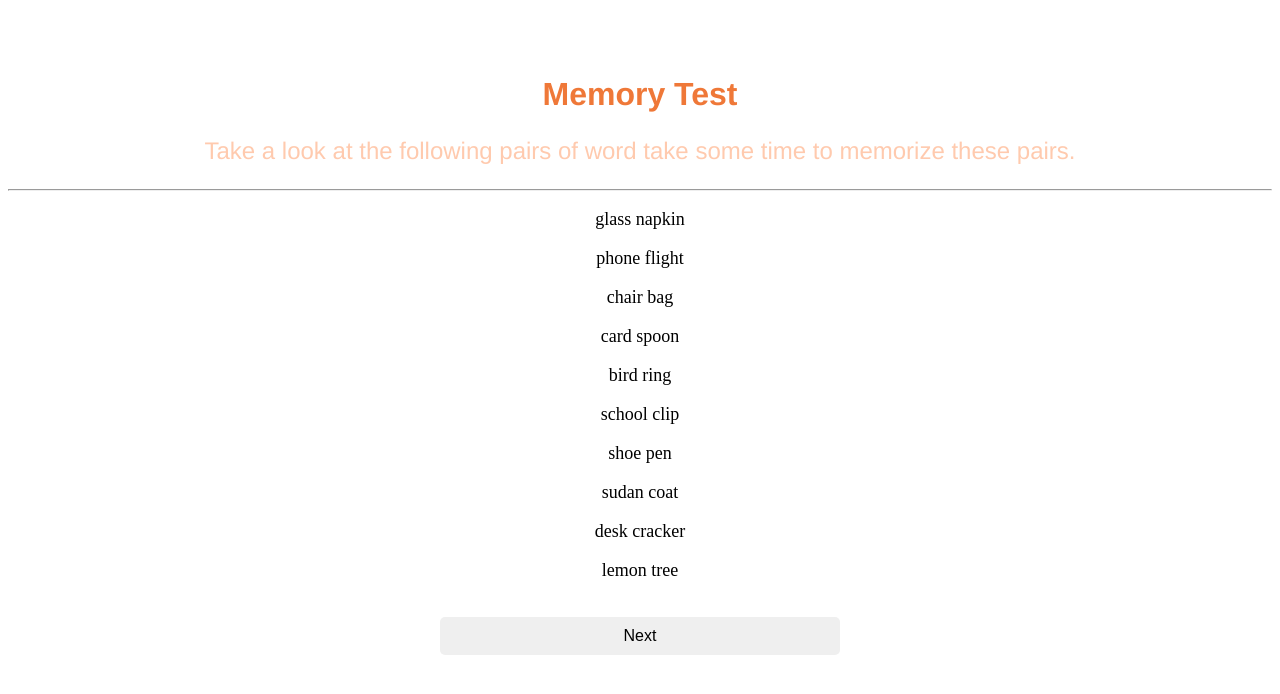
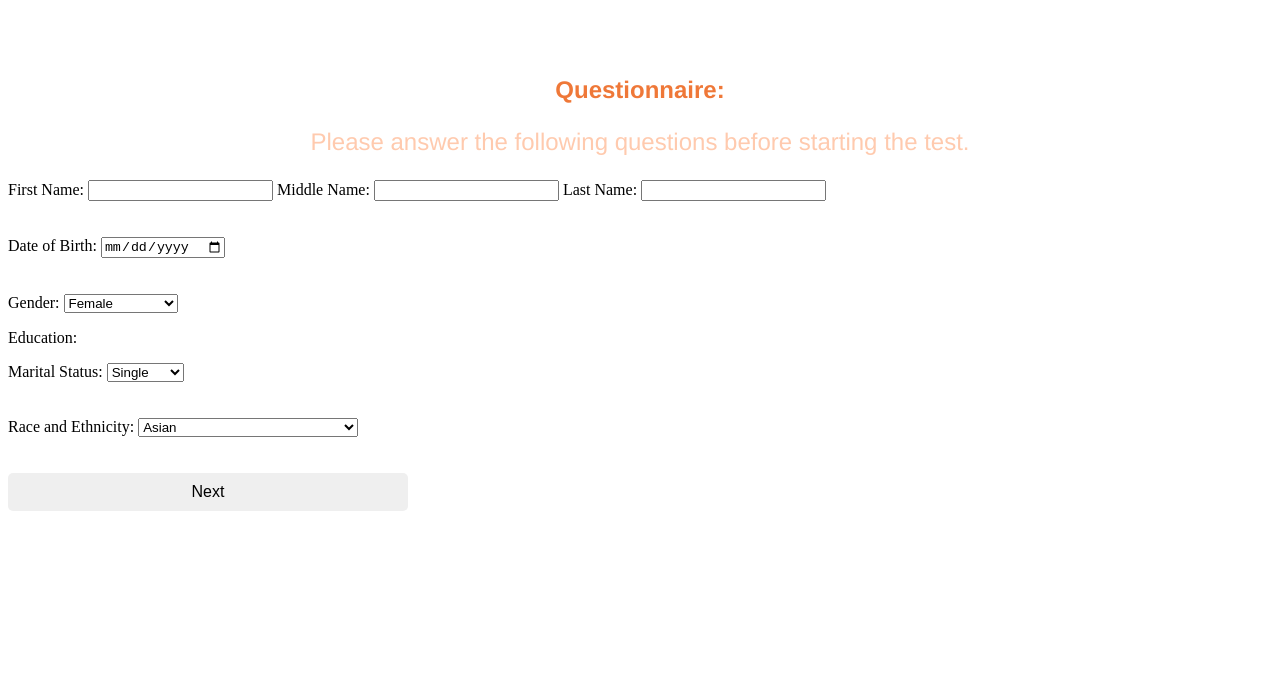
Before and after one commit to Sara-Noor24/HCI_Prototype, a website: page index.html in a window 1280 px wide. Both pictures are taken after a click on the button "Start Test". Drawn offline with Linux system fonts and the light colour scheme.

Commit message:
fixed questionnaire and some styling

```diff
--- a/app.js
+++ b/app.js
@@ -6,6 +6,8 @@ const pairwords1 = document.getElementById('pairwords1');
 const pairwords2 = document.getElementById('pairwords2');
 const nextq = document.getElementById('nextq');
 const allContent = document.getElementById('allContent');
+const questionnaire = document.getElementById('questionnaire');
+const startq1 = document.getElementById('startq1');
 //creating vaiables for question 1 - 3 (word/memory question)
 pairwords1_testwords = ["lake", "dust", "house", "dog","mat", "book", "soup", "jeep", "bottle", "water"]
 pairwords1_answers = ["plug", "flight", "table", "leaf","drink", "coffee", "straw", "pen", "clip", "tree"]
@@ -21,7 +23,11 @@ const randomNumber = Math.floor(Math.random() * 2) + 1;
 startButton.addEventListener('click', function() {
     // Remove all content from the container
     contentContainer.innerHTML = '';
+    questionnaire.style.display = 'block';
+});
 
+startq1.addEventListener('click', function(){
+    questionnaire.innerHTML = '';
     questionPageOne.style.display = 'block';
 
     if (randomNumber == 1){
@@ -31,8 +37,7 @@ startButton.addEventListener('click', function() {
         pairwords2.style.display = "block";
         nextq.style.display = "block";
     }
-
-});
+} )
 
 // action button to move on from list of words to first question
 nextq.addEventListener('click', function() {
--- a/index.html
+++ b/index.html
@@ -9,8 +9,62 @@
     <div id="allContent">
         <div id="content">
             <h1 class="heading">Cognitive Analysis Test</h1>
-            <p>Please click the button below to start your cognative test.</p>
-            <button id="startTestButton">Start Test</button>
+            <p class="instructions">Please click the button below to start your cognative test.</p>
+            <button class="button" id="startTestButton">Start Test</button>
+        </div>
+        <div id="questionnaire" style="display: none;">
+            <h2 class="heading">Questionnaire:</h2>
+                <p class="instructions">Please answer the following questions before starting the test.</p>
+                <form action="/actionName">
+                    <label for="firstname">First Name:</label>
+                    <input type="text" id="firstname" name="firstname">
+                    <label for="middlename">Middle Name:</label>
+                    <input type="text" id="middlename" name="middlename">
+                    <label for="lastname">Last Name:</label>
+                    <input type="text" id="lastname" name="lastname">
+                </form>
+                <br><br>
+                <form action="/actionBirth">
+                    <label for="birthdate">Date of Birth:</label>
+                    <input type="date" id="birthdate" name="birthdate">
+                </form>
+                <br><br>
+                <form action="/actionGender">
+                    <label for="gender">Gender:</label>
+                    <select name="gender" id="gender">
+                        <option value="Female">Female</option>
+                        <option value="Male">Male</option>
+                        <option value="Nonbinary">Nonbinary</option>
+                        <option value="Rather">Rather Not Say</option>
+                    </select>
+                </form>
+                <p>Education:</p>
+                <form action="/actionMarital">
+                    <label for="maritalStatus">Marital Status:</label>
+                    <select name="maritalStatus" id="maritalStatus">
+                        <option value="single">Single</option>
+                        <option value="married">Married</option>
+                        <option value="divorced">Divorced</option>
+                        <option value="widowed">Widowed</option>
+                        <option value="other">Other</option>
+                    </select>
+                </form>
+                <br><br>
+                <form action="/actionRace">
+                    <label for="race">Race and Ethnicity:</label>
+                    <select name-="race" id="race">
+                        <option value="Asian">Asian</option>
+                        <option value="White">White</option>
+                        <option value="African American">African American</option>
+                        <option value="American Indian or Alaska Native">American Indian or Alaska Native</option>
+                        <option value="Blackother">Black Other</option>
+                        <option value="Hispanic">Hispanic/Latino</option>
+                    </select>
+                </form>
+            </body>
+            <br>
+            <br>
+            <button class="button" id="startq1">Next</button>
         </div>
         <div class="question-container" id="questionPage1" style="display: none;">
             <h1 class="heading">Memory Test</h2>
--- a/style.css
+++ b/style.css
@@ -82,7 +82,7 @@
     flex-direction: column;
 }
 
-#startTestButton{
+.button{
     color: black;
     padding: 10px 20px;
     width: 400px;
@@ -94,7 +94,7 @@
     transition: background-color 0.3s;
 
 }
-#startTestButton:hover {
+.button:hover {
     background-color: #ef7838;
 }
 
```
